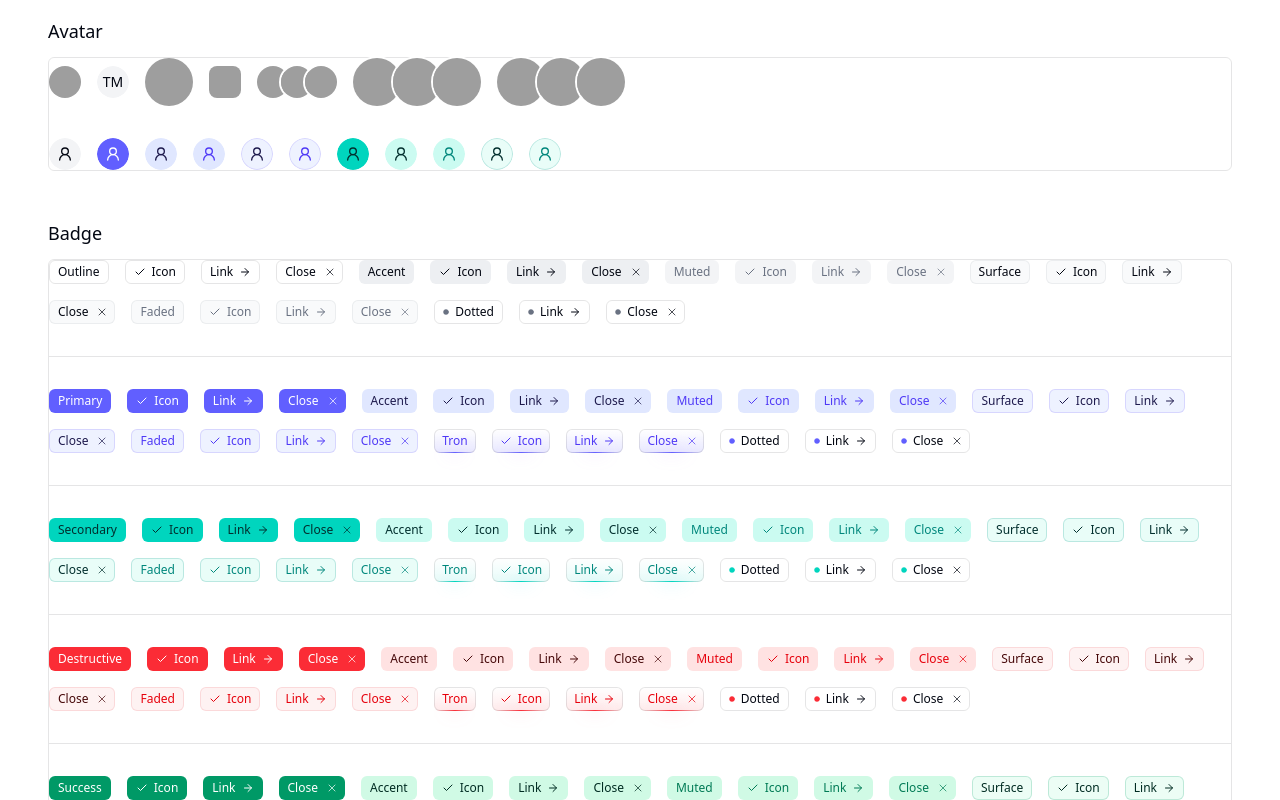
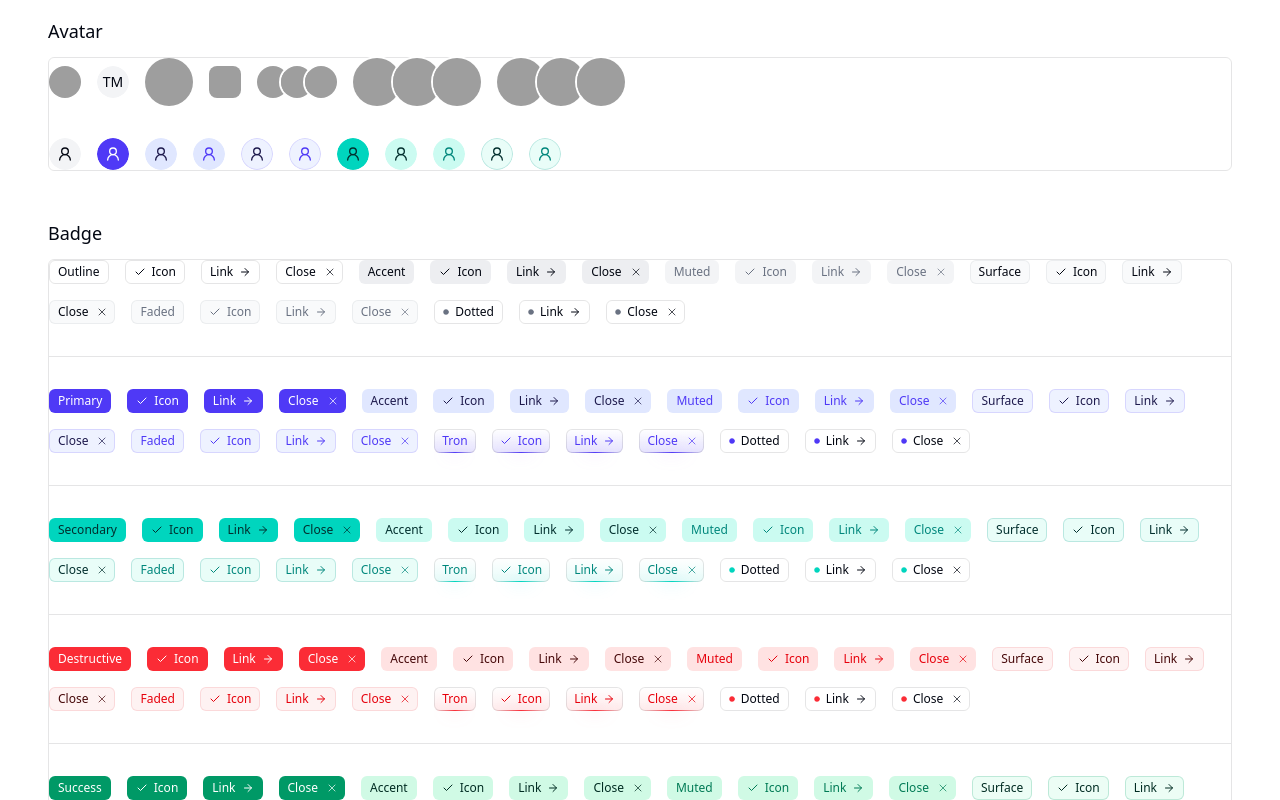
Before and after one commit to tmachnacki/altcn, a Next.js app: page /docs in a window 1280 px wide. Shown: the part 1660-2460 px from the top of the page. Built offline with nearby package versions, Linux system fonts and the light colour scheme; grey boxes are pictures that could not be loaded.

Commit message:
tabs, color tweaks

```diff
--- a/app/globals.css
+++ b/app/globals.css
@@ -22,8 +22,8 @@
 
   --accent: color-mix(
     in oklab,
-    var(--color-base-200) 40%,
-    var(--color-base-100)
+    var(--color-base-200) 70%,
+    /* var(--color-base-100) */ transparent
   );
   --accent-foreground: var(--color-base-950);
   --subtle-foreground: var(--color-base-700);
@@ -39,7 +39,7 @@
   --input: var(--color-base-200);
   --outline: var(--color-base-700);
 
-  --primary: var(--color-primary-500);
+  --primary: var(--color-primary-600);
   --primary-foreground: var(--color-white);
   --primary-accent-foreground: var(--color-primary-950);
   --primary-muted: var(--color-primary-100);
@@ -168,8 +168,8 @@
 
   --accent: color-mix(
     in oklab,
-    var(--color-base-800) 60%,
-    var(--color-base-900)
+    var(--color-base-800) 70%,
+    /* var(--color-base-900) */ transparent
   );
   --accent-foreground: var(--color-base-50);
   --subtle-foreground: var(--color-base-300);
--- a/components/demos/tabs.demo.tsx
+++ b/components/demos/tabs.demo.tsx
@@ -21,11 +21,48 @@ import { Label } from "@/components/ui/label";
 import { Tabs, TabsContent, TabsList, TabsTrigger } from "@/components/ui/tabs";
 
 export function TabsDemo() {
+  const tabsListVariants = [
+    "default",
+    "underlined",
+    "ghost",
+    "outline",
+  ] as const;
+
+  const tabsTriggerVariants = [
+    "default",
+    "base",
+    "accent",
+    "outline",
+    "underlined",
+    "ghost",
+    "primary",
+    "primary-accent",
+    "primary-muted",
+    "primary-surface",
+    "primary-faded",
+    "primary-underlined",
+    "primary-ghost",
+    "secondary",
+    "secondary-accent",
+    "secondary-muted",
+    "secondary-surface",
+    "secondary-faded",
+    "secondary-underlined",
+    "secondary-ghost",
+  ] as const;
+
+  const tabsDemos = tabsListVariants.flatMap((tabsListVariant) =>
+    tabsTriggerVariants.map((tabsTriggerVariant) => ({
+      tabsListVariant,
+      tabsTriggerVariant,
+    })),
+  );
+
   return (
     <ComponentContainer>
       <div className="flex flex-col gap-8">
         <Tabs defaultValue="account" className="max-w-[400px]">
-          <TabsList className="grid w-full grid-cols-2">
+          <TabsList className="w-full">
             <TabsTrigger value="account">Account</TabsTrigger>
             <TabsTrigger value="password">Password</TabsTrigger>
           </TabsList>
@@ -95,30 +132,46 @@ export function TabsDemo() {
           </TabsList>
         </Tabs>
 
-        <Tabs defaultValue="music" className="w-full max-w-xl">
-          <TabsList variant={"underlined"} className="grid w-full grid-cols-5">
-            <TabsTrigger value="music" variant="primary-underlined">
+        {tabsDemos.map((tabDemo) => (
+          <Tabs
+            defaultValue="music"
+            className="w-full max-w-xl"
+            key={`${tabDemo.tabsListVariant}-${tabDemo.tabsTriggerVariant}`}
+          >
+            <TabsList
+              variant={tabDemo.tabsListVariant}
+              className="grid w-full grid-cols-5"
+            >
+              <TabsTrigger value="music" variant={tabDemo.tabsTriggerVariant}>
                 <MusicIcon />
                 Music
               </TabsTrigger>
-            <TabsTrigger value="podcasts" variant="primary-underlined">
+              <TabsTrigger
+                value="podcasts"
+                variant={tabDemo.tabsTriggerVariant}
+              >
                 <PodcastIcon />
                 Podcasts
               </TabsTrigger>
-            <TabsTrigger value="photos" variant="primary-underlined">
+              <TabsTrigger value="photos" variant={tabDemo.tabsTriggerVariant}>
                 <ImageIcon />
                 Photos
               </TabsTrigger>
-            <TabsTrigger value="videos" variant="primary-underlined">
+              <TabsTrigger value="videos" variant={tabDemo.tabsTriggerVariant}>
                 <FilmIcon />
                 Videos
               </TabsTrigger>
-            <TabsTrigger value="onlyfans" variant="primary-underlined" disabled>
+              <TabsTrigger
+                value="onlyfans"
+                variant={tabDemo.tabsTriggerVariant}
+                disabled
+              >
                 <BanIcon />
                 OnlyFans
               </TabsTrigger>
             </TabsList>
           </Tabs>
+        ))}
       </div>
     </ComponentContainer>
   );
--- a/components/ui/tabs.tsx
+++ b/components/ui/tabs.tsx
@@ -7,14 +7,14 @@ import { cva, type VariantProps } from "class-variance-authority";
 import { cn } from "@/lib/utils";
 
 const tabsListVariants = cva(
-  "inline-flex h-fit w-fit flex-nowrap items-center justify-center p-[var(--tabs-list-padding)] text-muted-foreground [--tabs-list-padding:--spacing(1)]",
+  "inline-flex h-10 w-fit flex-nowrap items-center justify-center p-[var(--tabs-list-padding)] text-muted-foreground [--tabs-list-padding:--spacing(1)]",
   {
     variants: {
       variant: {
-        default: "rounded-lg bg-muted dark:bg-accent",
+        default: "rounded-lg bg-muted",
         underlined: "rounded-none border-b border-border bg-transparent px-0",
-        ghost: "rounded-lg bg-transparent",
-        bordered: "rounded-lg border border-border bg-transparent",
+        ghost: "rounded-none bg-transparent",
+        outline: "rounded-lg border border-border bg-transparent",
       },
     },
     defaultVariants: {
@@ -23,9 +23,10 @@ const tabsListVariants = cva(
   },
 );
 
+// TODO: better focus outlines
 const tabsTriggerVariants = cva(
   [
-    "relative isolate inline-flex h-8 flex-1 items-center justify-center gap-1.5 rounded-md px-2.5 py-1 text-sm font-medium whitespace-nowrap text-muted-foreground select-none not-disabled:data-[state=inactive]:hover:text-subtle-foreground",
+    "relative isolate inline-flex h-full flex-1 items-center justify-center gap-1.5 rounded-md px-2.5 py-1 text-sm font-medium whitespace-nowrap text-muted-foreground select-none not-disabled:data-[state=inactive]:hover:text-subtle-foreground",
     "[&_svg]:pointer-events-none [&_svg]:shrink-0 [&_svg:not([class*='size-'])]:size-4",
     "disabled:cursor-not-allowed disabled:opacity-50",
     "outline-0 outline-offset-2 focus-visible:z-10 focus-visible:outline-2",
@@ -38,32 +39,57 @@ const tabsTriggerVariants = cva(
 
         base: "data-[state=active]:bg-base-600 data-[state=active]:text-white data-[state=active]:shadow-sm",
 
+        outline:
+          "data-[state=active]:border data-[state=active]:bg-background data-[state=active]:text-foreground data-[state=active]:shadow-xs",
+
         accent:
           "data-[state=active]:bg-accent data-[state=active]:text-accent-foreground",
 
-        underlined:
-          "rounded-none before:absolute before:inset-x-0 before:-bottom-[var(--tabs-list-padding)] before:h-[2px] before:w-full before:bg-transparent before:content-[''] data-[state=active]:text-foreground data-[state=active]:before:bg-foreground not-disabled:data-[state=inactive]:hover:before:bg-base-200 dark:not-disabled:data-[state=inactive]:hover:before:bg-base-800",
+        underlined: "rounded-none data-[state=active]:text-foreground",
 
         ghost: "data-[state=active]:text-foreground",
 
         primary:
           "focus-visible:outline-primary data-[state=active]:bg-primary data-[state=active]:text-primary-foreground data-[state=active]:shadow-sm",
 
+        "primary-accent":
+          "focus-visible:outline-primary data-[state=active]:bg-primary-muted data-[state=active]:text-primary-accent-foreground",
+
         "primary-muted":
           "focus-visible:outline-primary data-[state=active]:bg-primary-muted data-[state=active]:text-primary-muted-foreground",
 
+        "primary-surface":
+          "focus-visible:outline-primary data-[state=active]:border data-[state=active]:border-border-primary-faded data-[state=active]:bg-primary-faded data-[state=active]:text-primary-accent-foreground",
+
+        "primary-faded":
+          "focus-visible:outline-primary data-[state=active]:border data-[state=active]:border-border-primary-faded data-[state=active]:bg-primary-faded data-[state=active]:text-primary-muted-foreground",
+
         "primary-underlined":
-          "rounded-none before:absolute before:inset-x-0 before:-bottom-[var(--tabs-list-padding)] before:h-[2px] before:w-full before:bg-transparent before:content-[''] focus-visible:outline-primary data-[state=active]:text-primary data-[state=active]:before:bg-primary not-disabled:data-[state=inactive]:hover:before:bg-base-200 dark:not-disabled:data-[state=inactive]:hover:before:bg-base-800",
+          "rounded-none first:rounded-l-md last:rounded-r-md focus-visible:outline-primary data-[state=active]:text-primary",
 
         "primary-ghost":
           "focus-visible:outline-primary data-[state=active]:text-primary",
 
         secondary:
-          "data-[state=active]:bg-secondary data-[state=active]:text-secondary-foreground data-[state=active]:shadow-sm",
+          "focus-visible:outline-secondary data-[state=active]:bg-secondary data-[state=active]:text-secondary-foreground data-[state=active]:shadow-sm",
 
-        "secondary-muted": "",
-        "secondary-underlined": "",
-        "secondary-ghost": "",
+        "secondary-accent":
+          "focus-visible:outline-secondary data-[state=active]:bg-secondary-muted data-[state=active]:text-secondary-accent-foreground",
+
+        "secondary-muted":
+          "focus-visible:outline-secondary data-[state=active]:bg-secondary-muted data-[state=active]:text-secondary-muted-foreground",
+
+        "secondary-surface":
+          "focus-visible:outline-secondary data-[state=active]:border data-[state=active]:border-border-secondary-faded data-[state=active]:bg-secondary-faded data-[state=active]:text-secondary-accent-foreground",
+
+        "secondary-faded":
+          "focus-visible:outline-secondary data-[state=active]:border data-[state=active]:border-border-secondary-faded data-[state=active]:bg-secondary-faded data-[state=active]:text-secondary-muted-foreground",
+
+        "secondary-underlined":
+          "rounded-none first:rounded-l-md last:rounded-r-md focus-visible:outline-secondary data-[state=active]:text-secondary-500",
+
+        "secondary-ghost":
+          "focus-visible:outline-secondary data-[state=active]:text-secondary-500",
       },
     },
     defaultVariants: {
@@ -103,15 +129,39 @@ function TabsList({
 function TabsTrigger({
   className,
   variant = "default",
+  children,
   ...props
 }: React.ComponentProps<typeof TabsPrimitive.Trigger> &
   VariantProps<typeof tabsTriggerVariants>) {
   return (
     <TabsPrimitive.Trigger
       data-slot="tabs-trigger"
-      className={cn(tabsTriggerVariants({ variant }), className)}
+      className={cn(
+        tabsTriggerVariants({ variant }),
+        "group/tabs-trigger",
+        className,
+      )}
       {...props}
-    />
+    >
+      {variant?.includes("underlined") && (
+        <div
+          data-slot="tabs-trigger-underline"
+          aria-hidden="true"
+          role="presentation"
+          className={cn(
+            // use padding var as height to avoid flickering when hovering between trigger and underline indicator
+            "absolute inset-x-0 -bottom-[var(--tabs-list-padding)] h-[var(--tabs-list-padding)] w-full border-b-2 border-transparent group-not-data-disabled/tabs-trigger:group-data-[state=inactive]/tabs-trigger:group-hover/tabs-trigger:border-border",
+            variant === "underlined" &&
+              "group-data-[state=active]/tabs-trigger:border-foreground",
+            variant === "primary-underlined" &&
+              "group-data-[state=active]/tabs-trigger:border-primary",
+            variant === "secondary-underlined" &&
+              "group-data-[state=active]/tabs-trigger:border-secondary",
+          )}
+        />
+      )}
+      {children}
+    </TabsPrimitive.Trigger>
   );
 }
 
```
Also changed, not shown: 1 other file (tests, documents, lock files or other folders). Lines whose indentation alone changed are shown as unchanged.
